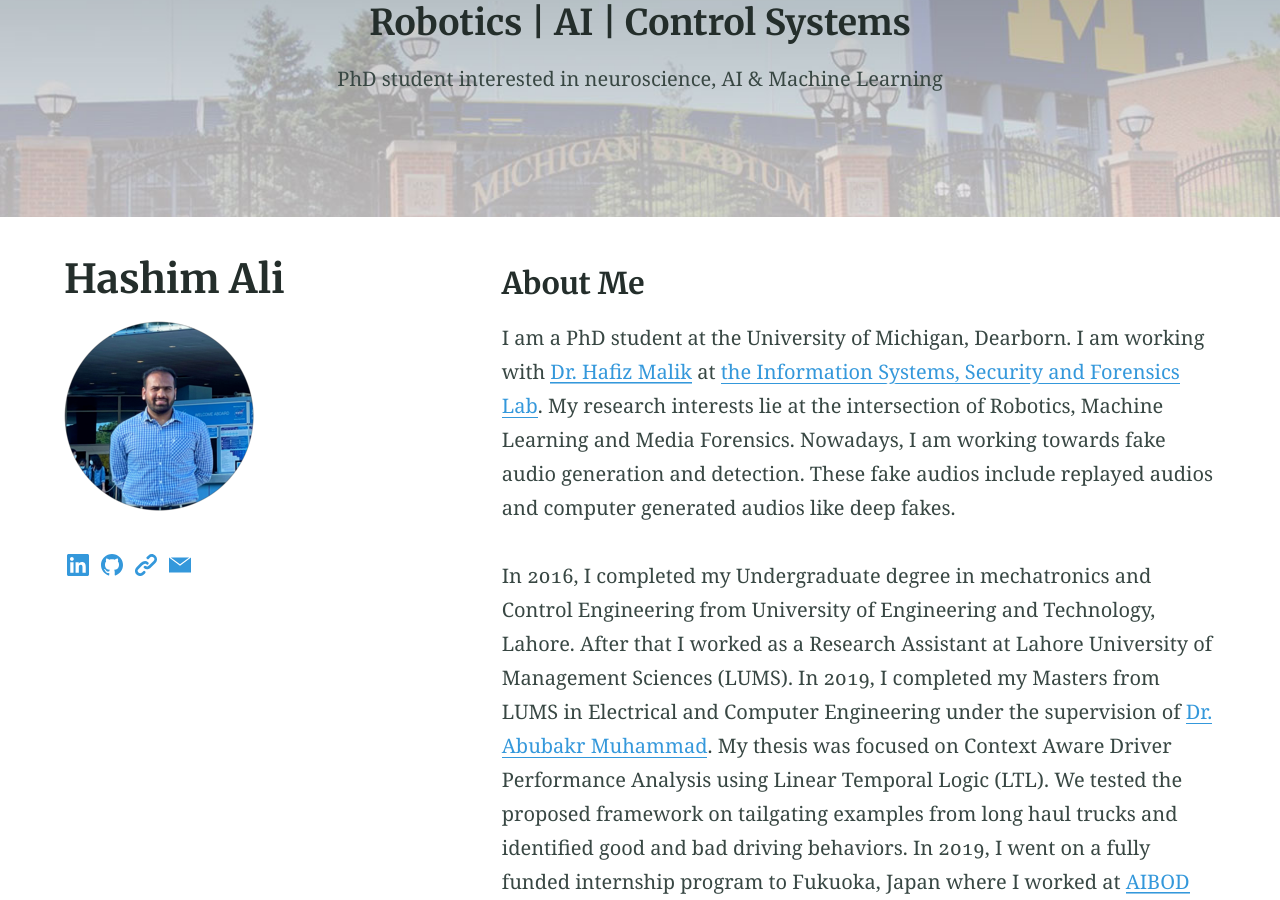
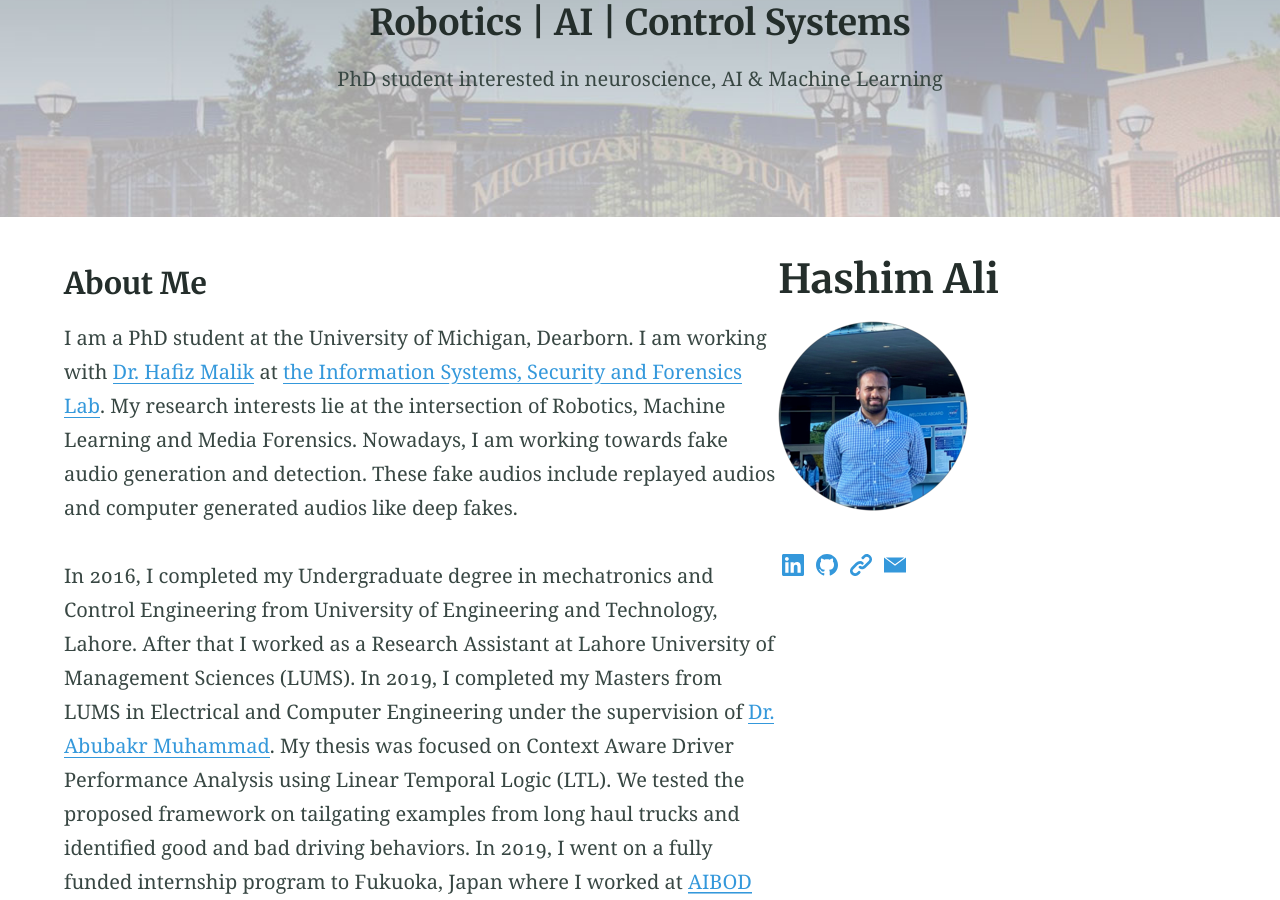
Before and after one commit to Fakeha-38/fakeha-38.github.io, a Jekyll site: the page built from index.md, in a window 1280 px wide and 900 px high, scrolled down 207 px. Built offline with Jekyll 4.4.1, drawn with Linux system fonts in a browser that asks for light colours.

Commit message:
aside left order 1

```diff
--- a/_sass/_theme.scss
+++ b/_sass/_theme.scss
@@ -154,7 +154,7 @@ body {
     transition: opacity .1s;
     .section {
       position: sticky;
-      top: 1;
+      top: 0;
     }
     &--left {
       margin-left: 0;
@@ -163,6 +163,14 @@ body {
     }
     &:hover {
       opacity: 1;
+    }
+  }
+}
+
+.aside {
+  @include breakpoint(break-0) {
+    &--left {
+      order: 1;
     }
   }
 }
```
